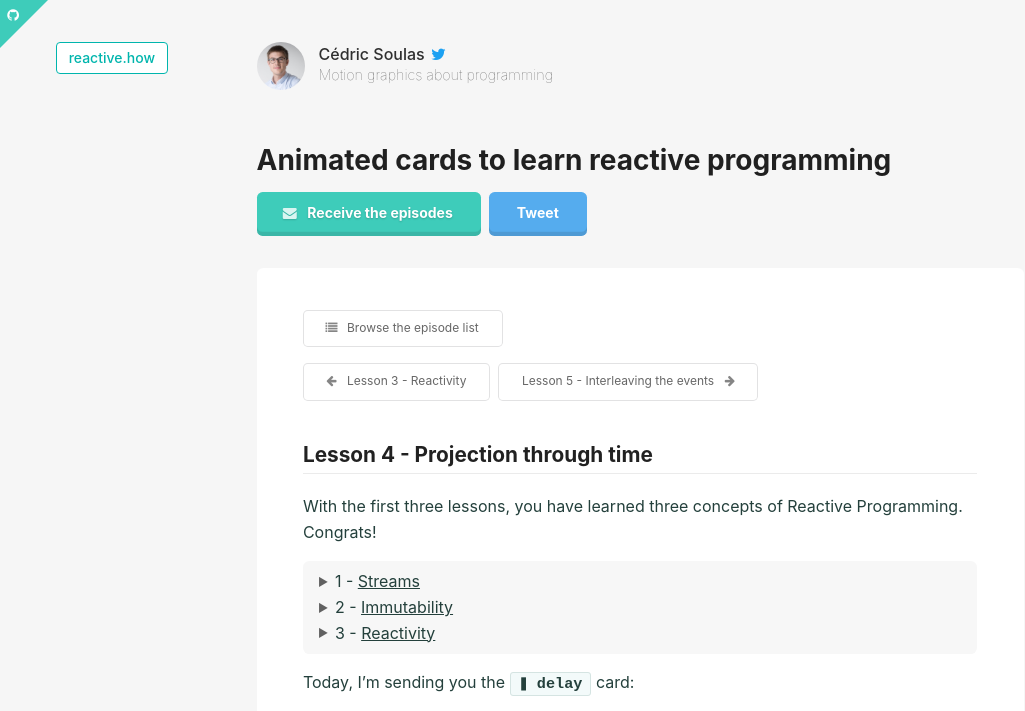
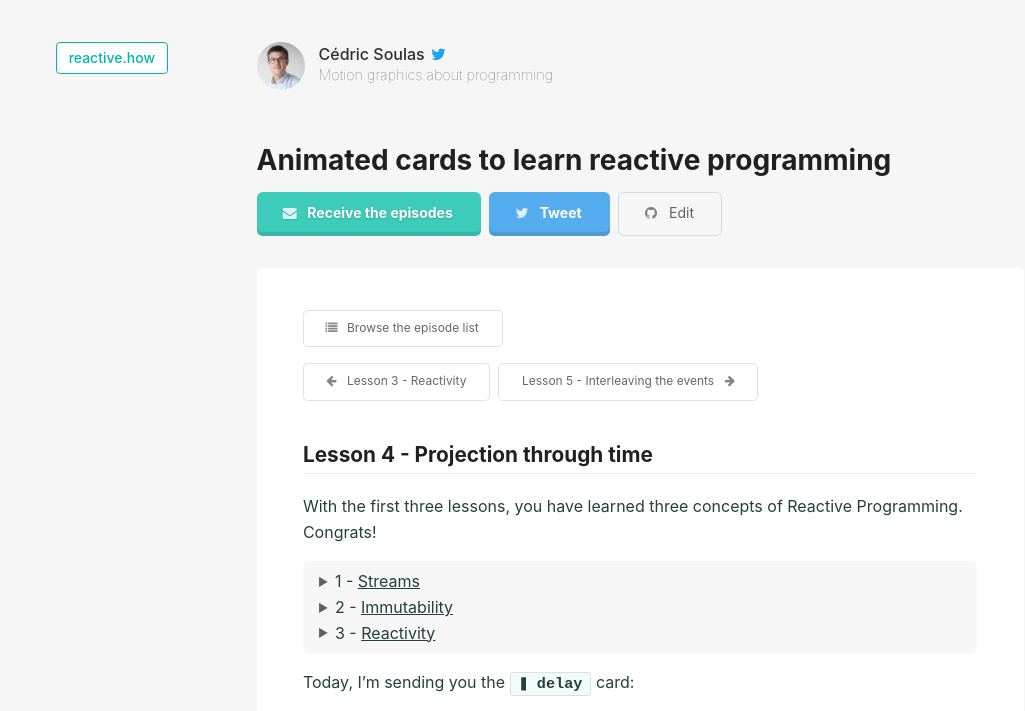
Before and after one commit to cedricss/reactive.how, a Jekyll site: the page built from delay.md, in a window 1280 px wide and 1400 px high. Shown: the top 711 px of the window, without its empty margins (0-1025 px from the left). Built offline with Jekyll 4.4.1, drawn with Linux system fonts in a browser that asks for light colours.

Commit message:
Move github button to headlines
Update headline style for mobile

```diff
--- a/_layouts/default.html
+++ b/_layouts/default.html
@@ -7,17 +7,13 @@
         <div class="fixed bar">
             <a class="ui logo large label computer only" href="http://reactive.how">reactive.how</a>
         </div>
-        <div>
-            <a href="https://github.com/cedricss/reactive.how" target="_blank" class="ui teal left corner medium label computer only">
-                <i class="github icon"></i>
-            </a>
-        </div>
         <div class="ui main text container {{ page.class }}">
             <div class="headlines">
                 {% include author.html %}
                 <h1 class="ui header">Animated cards to learn reactive&nbsp;programming</h1>
                 <a class="ui teal button" href="#subscribe"><i class="mail icon"></i> Receive the episodes</a>
-                <a class="ui twitter button" href="https://twitter.com/intent/tweet?text=Learn%20reactive%20programming%20with%20animated%20cards%20http%3A%2F%2Freactive.how">Tweet</a>
+                <a class="ui twitter button" href="https://twitter.com/intent/tweet?text=Learn%20reactive%20programming%20with%20animated%20cards%20http%3A%2F%2Freactive.how"><i class="inverted twitter icon"></i> Tweet</a>
+                <a href="https://github.com/cedricss/reactive.how" target="_blank" class="ui github basic button computer only"><i class="github icon"></i> Edit</a>
             </div>
             <div class="content">
                 {{ content }}
--- a/css/main.scss
+++ b/css/main.scss
@@ -508,9 +508,13 @@ div.cta {
     }
     .headlines {
         padding: 0 1em 1em 1em;
+        margin-bottom: 0;
         h1.ui.header {
             margin-top: 0.6em;
             font-size: 1.6rem;
+        }
+        .button {
+            font-size: 77%;
         }
     }
     .stripe {
```
